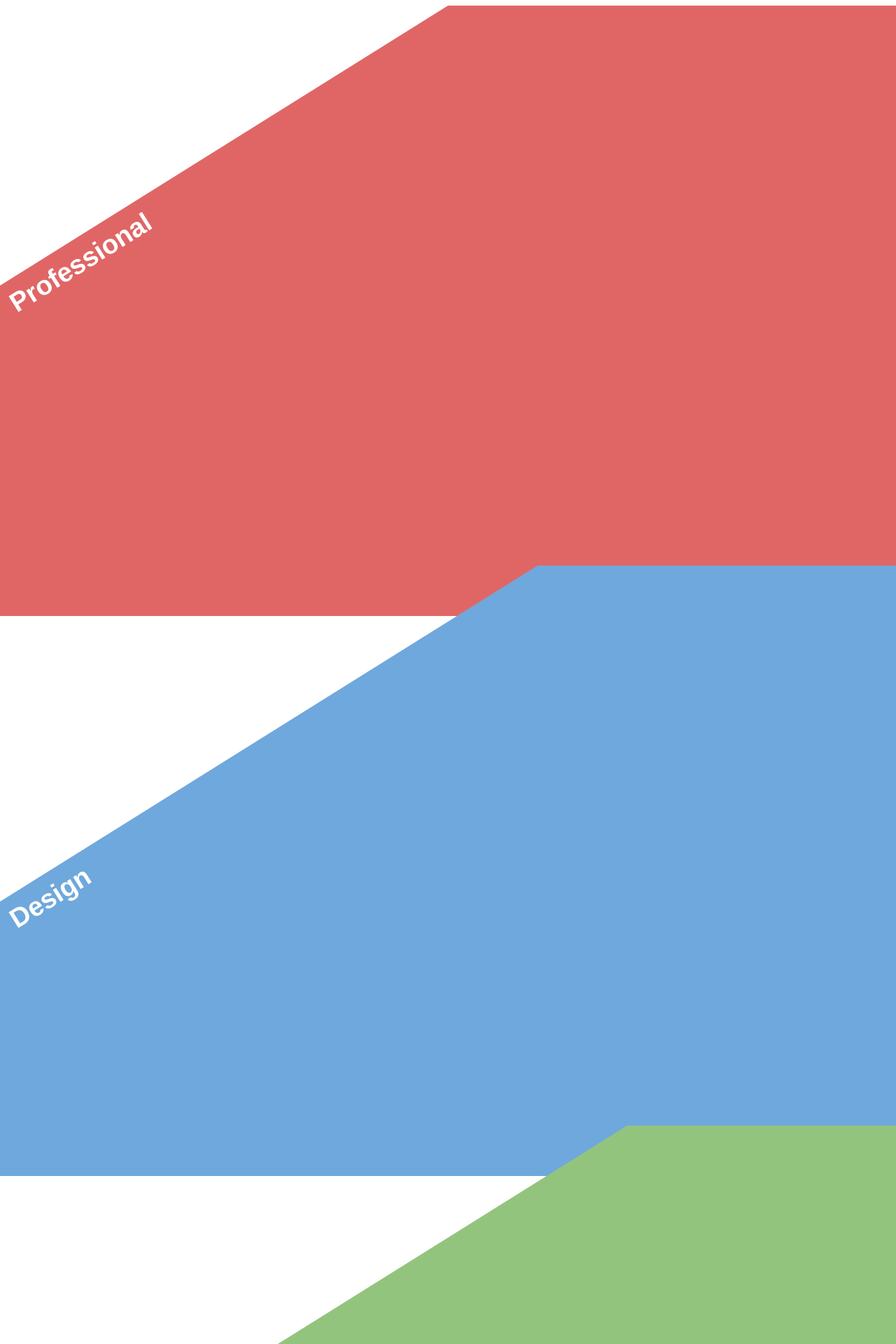
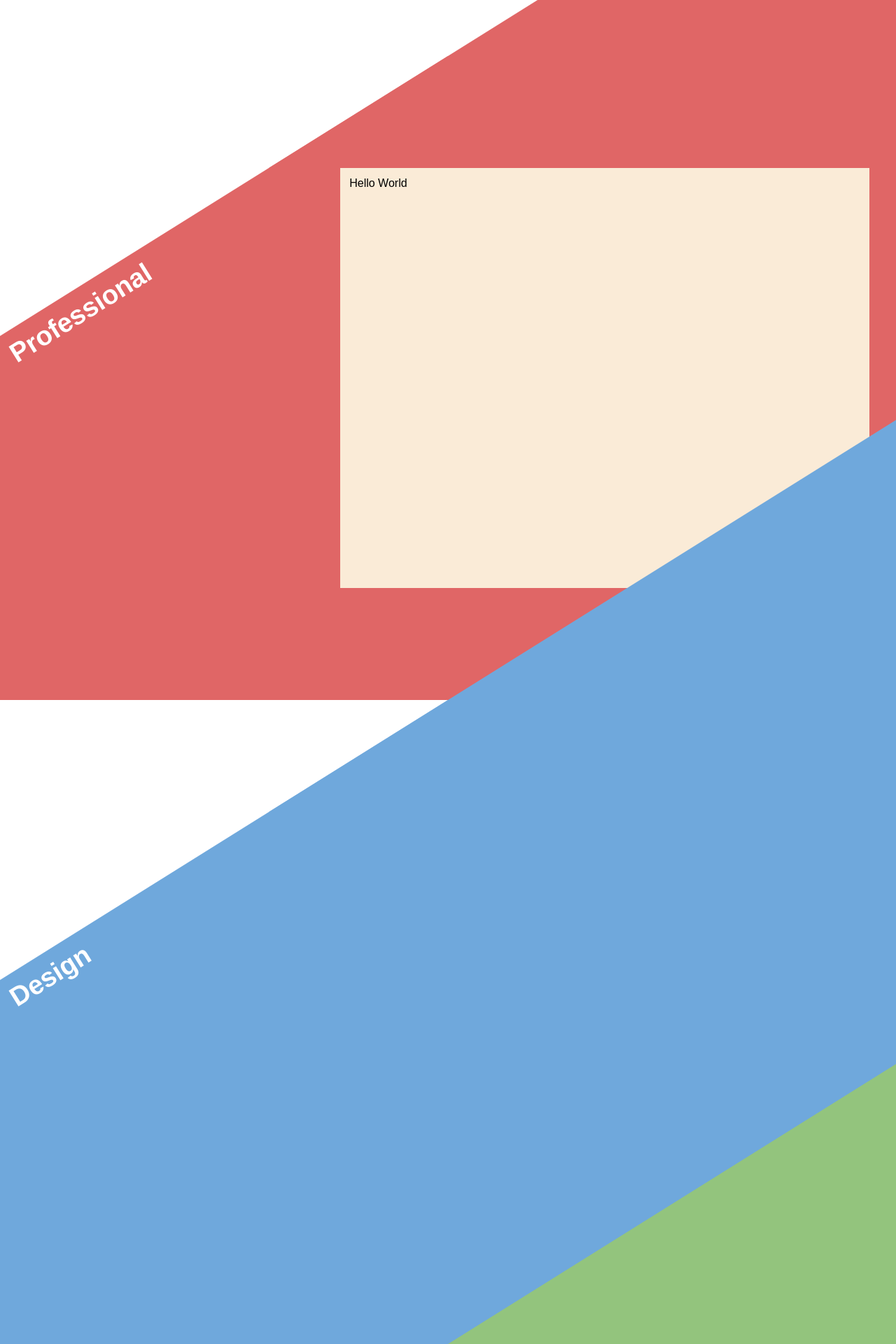
Before and after one commit to chalexR/2025CharlesRicherPortfolio, a PHP site: page / in a window 1280 px wide. Shown: the top 1920 px of the page at 70% size. Run offline with PHP 8.4, Linux system fonts and the light colour scheme.

Commit message:
Solved the extension to the sticky stacks and added the first contetn box to the stack

```diff
--- a/index.php
+++ b/index.php
@@ -16,7 +16,10 @@
 <!-- Start the stacked box content. These boxes serve as the main display and navigation displaying an overview of my work -->
     <div class="stacked-intro">
         <div class="stack-scroll-wrapper">
-            <section class="stack-box profession">
+
+            <div class="stack-container profession">
+                <div class="angle-extension profession-ext"></div>
+                <section class="stack-box profession-int">
                     <svg class="angled-label-svg">
                     <defs>
                         <path id="path-profession" />
@@ -25,8 +28,16 @@
                         <textPath class="angled-text" href="#path-profession" id="angledTextProfession">Professional</textPath>
                     </text>
                     </svg>
+
+                    <main>
+                        Hello World
+                    </main>
                 </section>
-            <section class="stack-box design">
+            </div>
+
+            <div class="stack-container design">
+                <div class="angle-extension design-ext"></div>
+                <section class="stack-box design-int">
                     <svg class="angled-label-svg">
                     <defs>
                         <path id="path-design" />
@@ -36,7 +47,11 @@
                     </text>
                     </svg>
                 </section>
-            <section class="stack-box coding">
+            </div>
+
+            <div class="stack-container coding">
+                <div class="angle-extension coding-ext"></div>
+                <section class="stack-box coding-int">
                     <svg class="angled-label-svg">
                     <defs>
                         <path id="path-coding" />
@@ -46,7 +61,11 @@
                     </text>
                     </svg>
                 </section>
-            <section class="stack-box consultant">
+            </div>
+
+            <div class="stack-container consult">
+                <div class="angle-extension consult-ext"></div>
+                <section class="stack-box consult-int">
                     <svg class="angled-label-svg">
                     <defs>
                         <path id="path-consult" />
@@ -56,7 +75,9 @@
                     </text>
                     </svg>
                 </section>
-            <section class="stack-box"></section>
+            </div>
+
+            <section class="stack-container"></section>
         </div>
     </div>
 <!-- This serves as the main content and will scroll like a normal bit of content -->
--- a/style/main-style.css
+++ b/style/main-style.css
@@ -9,7 +9,7 @@ body {
 }
 .stacked-intro {
   position: relative;
-  height: 480vh;
+  height: 450vh;
   overflow: visible;
   z-index: 1;
 }
@@ -41,18 +41,45 @@ body {
     z-index: 0;
     margin-top:110vh;
 }
-/* Each sticky box */
-.stack-box {
-  height: 109vh;
-  margin-top:-9vh;
-  width: 100vw;
-  background:transparent;
+.stack-container {
   position: sticky;
   top: 0;
-  text-align: Right;
-  color: #000000;
-  z-index:1;
+  height: 115vh;
+  margin-top: 0vh;
+  width: 100vw;
+  z-index: 1;
 }
+
+.stack-box {
+  position: relative;
+  top: 0;
+  height: 100%;
+  width: 100%;
+  background: transparent; /* override per box */
+  clip-path: polygon(0 50vh, 50vw 0, 120% -50vh, 100% 100%, 0 100%);
+  z-index: 2;
+}
+
+/* Example matching extension */
+.angle-extension {
+  position: absolute;
+  top: -50vh;
+  right: 0vw;
+  width: 70vw;
+  height: 70vh;
+  clip-path: polygon(0 100%, 100% 0, 100% 100%);
+  z-index: 1;
+}
+
+.profession   {top:-5vh;}
+.design       {top:5vh;}
+.coding       {top:15vh;}
+.consult      {top:25vh;}
+.profession-ext, .profession-int  { background: #e06666; }
+.design-ext, .design-int          { background: #6fa8dc; }
+.coding-ext, .coding-int          { background: #93c47d; }
+.consult-ext, .consult-int        { background: #ffd966; }
+
 .angled-label-svg {
   position: absolute;
   top: 0;
@@ -69,10 +96,17 @@ body {
   dominant-baseline: hanging;
   alignment-baseline: hanging;
 }
-.profession { clip-path: polygon(0 50vh, 50vw 0, 120% -50vh, 100% 100%, 0% 100%); top: 0vh; background: #e06666; z-index: 1; }
-.design     { clip-path: polygon(0 60vh, 60vw 0, 100% 0, 100% 100%, 0% 100%); top: 0vh; background: #6fa8dc; z-index: 2; }
-.coding     { clip-path: polygon(0 70vh, 70vw 0, 100% 0, 100% 100%, 0% 100%); top: 0vh; background: #93c47d; z-index: 3; }
-.consultant { clip-path: polygon(0 80vh, 80vw 0, 100% 0, 100% 100%, 0% 100%); top: 0vh; background: #ffd966; z-index: 4; }
+
+.stack-box main{
+  position:relative;
+  background-color: antiquewhite;
+  width:59vw;
+  margin-left:38vw;
+  top: 20vh;
+  height:75vh;
+  padding:1%;
+}
+
 .standard-content {
     position: relative;
     padding: 4rem 2rem;
```
Also changed, not shown: 2 other files. Lines whose indentation alone changed are shown as unchanged.
